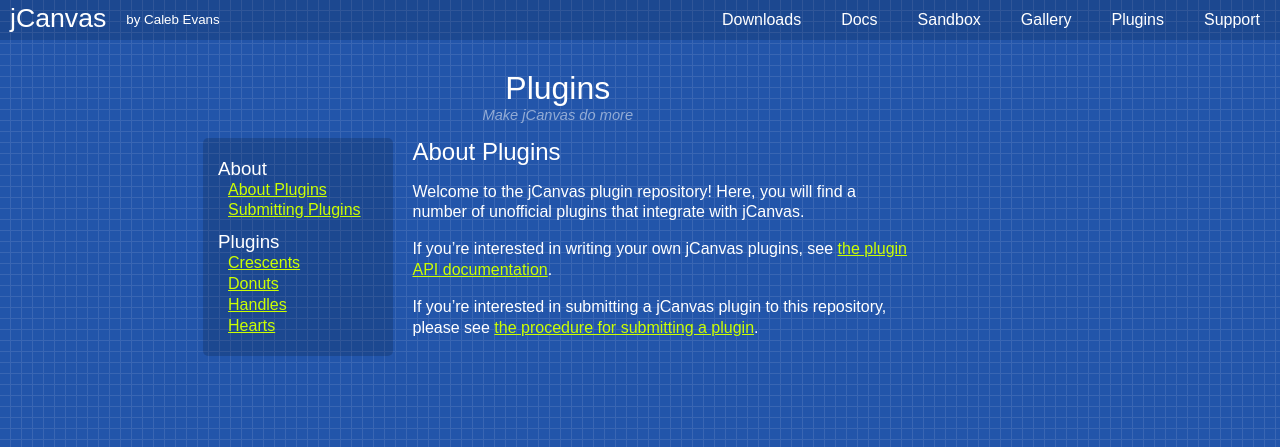
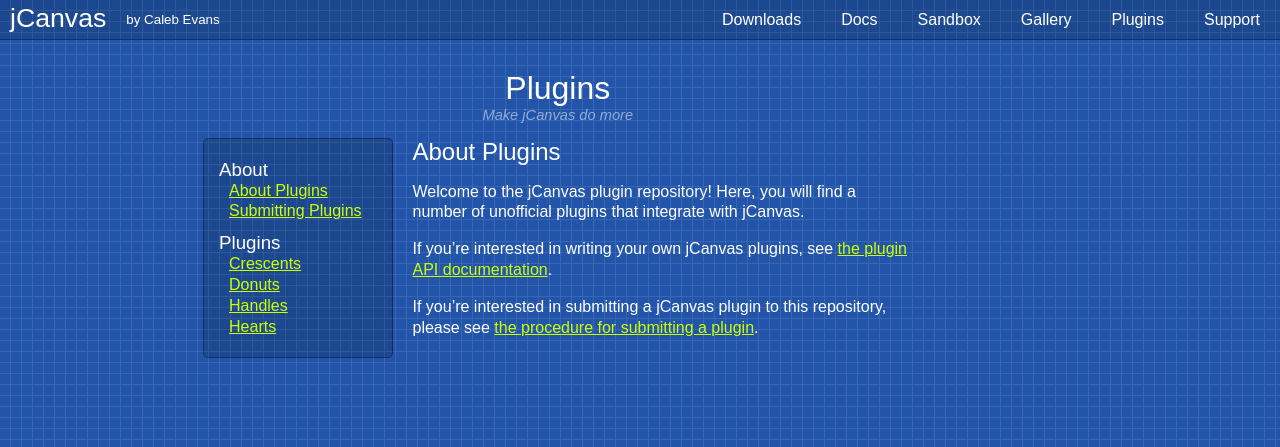
Before and after one commit to caleb531/jcanvas-website, a Jekyll site: the page built from _plugin_docs/about.md, in a window 1280 px wide. Shown: the top 447 px of the page. Built offline with Jekyll 4.4.1, drawn with Linux system fonts in a browser that asks for light colours; some web fonts are replaced; a script that is not in the unit is left out; comment, search, counter and statistics services are not loaded.

Commit message:
Add translucent borders around box containers

```diff
--- a/_sass/_containers.scss
+++ b/_sass/_containers.scss
@@ -50,6 +50,7 @@
 
 // Box section of the page
 .box {
+  border: solid 1px rgba(#000, 0.35);
   border-radius: 5px;
   box-sizing: border-box;
   background-color: rgba(#000, 0.15);
--- a/_sass/_header.scss
+++ b/_sass/_header.scss
@@ -6,7 +6,8 @@
   height: 40px;
   margin: 0 auto;
   padding: 0;
-  border: none;
+  border-width: 0;
+  border-bottom-width: 1px;
   border-radius: 0;
   line-height: 40px;
   text-align: right;
```
